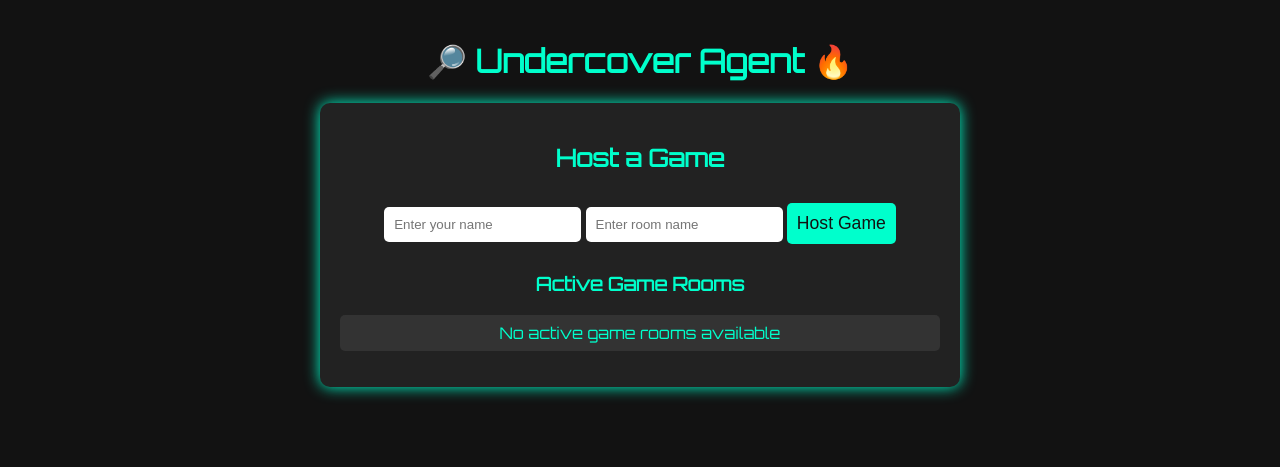
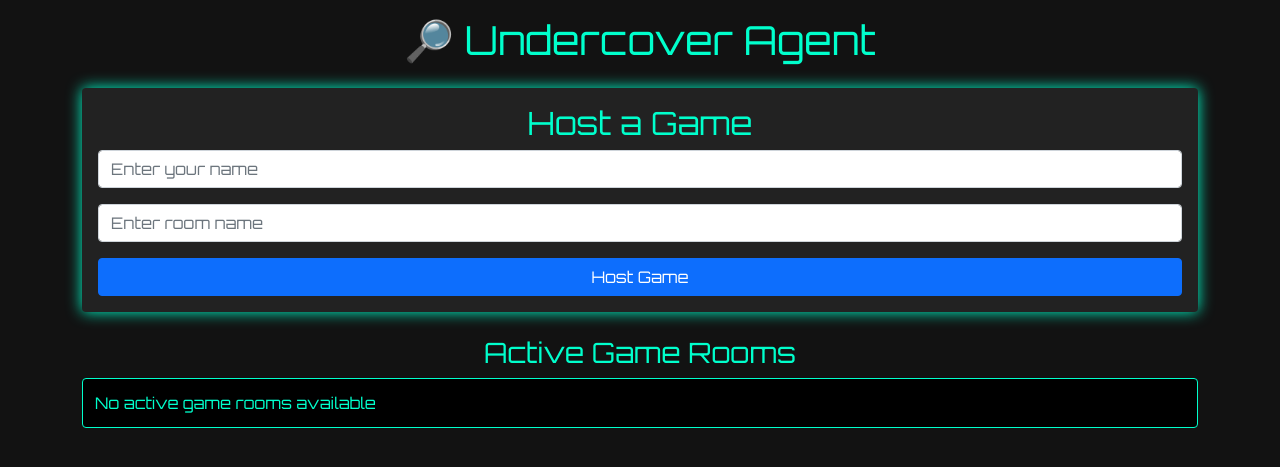
Before and after one commit to stane000/UndercoverAgent, a Flask app: page / in a window 1280 px wide. Shown: the top 467 px of the page. Run offline with Flask 3, Linux system fonts and the light colour scheme; some libraries are stand-ins or nearby versions.

Commit message:
UndercoverAgent 2.1

```diff
--- a/app.py
+++ b/app.py
@@ -31,8 +31,6 @@ def home():
     # For players not in a room, pass the list of active game rooms
     return render_template("index.html", rooms=game_rooms)
 
-
-# Route to host a new game room (GET presents a form; POST creates the room).
 @app.route('/host', methods=['GET', 'POST'])
 def host():
     if request.method == 'POST':
@@ -47,23 +45,28 @@ def host():
                     'location': None,
                     'locations': default_locations.copy(),
                     'roles': {},
-                    'round_started': False  # Indicates whether a round is currently in progress.
+                    'round_started': False
                 }
-            # Save room and player info in session
             session['room'] = room_name
             session['player_name'] = host_name
+            # Broadcast the updated room list to everyone.
+            socketio.emit('update_rooms', game_rooms)
             return redirect(url_for('home'))
     return render_template("host.html")
 
 @app.route('/delete_room', methods=['POST'])
 def delete_room():
     room = session.get('room')
-    # Verify the room exists and the current user is the host.
     if room and room in game_rooms:
         if session.get('player_name') == game_rooms[room]['host']:
-            # Delete the room and clear the room from the session.
+            # Notify all players in the room that it has been deleted.
+            socketio.emit('room_deleted', {'message': 'The room has been deleted by the host.'}, room=room)
+            # Remove the room from the game_rooms dictionary.
             del game_rooms[room]
+            # Clear session data for room membership.
             session.pop('room', None)
+            socketio.emit('update_rooms', game_rooms)
+            # (For the host, redirect immediately.)
             return redirect(url_for('home'))
         else:
             return "Unauthorized", 403
@@ -87,6 +90,24 @@ def join_room_route():
             session['player_name'] = player_name
             return redirect(url_for('home'))
     return render_template("join.html")
+
+@app.route('/leave_room', methods=['POST'])
+def leave_room():
+    room = session.get('room')
+    player = session.get('player_name')
+    if room and room in game_rooms:
+        if player in game_rooms[room]['players']:
+            game_rooms[room]['players'].remove(player)
+        if not game_rooms[room]['players']:
+            del game_rooms[room]
+        else:
+            socketio.emit('update_players', game_rooms[room]['players'], room=room)
+        # Broadcast updated room list—since a player left, it might change available rooms.
+        socketio.emit('update_rooms', game_rooms)
+    session.pop('room', None)
+    session.pop('player_name', None)
+    session.pop('waiting', None)
+    return redirect(url_for('home'))
 
 
 # SocketIO event: when a client connects, add them to their room.
--- a/templates/index.html
+++ b/templates/index.html
@@ -3,86 +3,124 @@
 <head>
   <meta charset="UTF-8">
   <title>Undercover Agent</title>
+  <meta name="viewport" content="width=device-width, initial-scale=1">
+  <!-- Bootstrap CSS -->
+  <link href="https://cdn.jsdelivr.net/npm/bootstrap@5.0.0/dist/css/bootstrap.min.css" rel="stylesheet">
   <link href="https://fonts.googleapis.com/css2?family=Orbitron&display=swap" rel="stylesheet">
   <style>
-    /* Example CSS styling */
     body {
       font-family: 'Orbitron', sans-serif;
       background-color: #121212;
       color: #00ffcc;
-      text-align: center;
-      margin: 0;
-      padding: 20px;
     }
-    .container {
-      max-width: 600px;
-      margin: auto;
-      background: #222;
-      padding: 20px;
-      border-radius: 10px;
+    h1, h2, h3 {
+      color: #00ffcc;
+    }
+    .card {
+      background-color: #222;
+      border: none;
       box-shadow: 0 0 15px #00ffcc;
     }
-    input, button {
-      padding: 10px;
-      margin: 10px 0;
-      border-radius: 5px;
-      border: none;
+    .btn-custom {
+      border-radius: 0.25rem;
     }
-    button {
-      background: #00ffcc;
-      color: #121212;
-      cursor: pointer;
-      font-size: 1.1em;
+    /* Active Rooms list items: green text with a green border, black inside */
+    #activeRooms li {
+      color: #00ffcc;
+      border: 1px solid #00ffcc;
+      background-color: #000;
+      padding: 0.75rem;
+      margin-bottom: 0.5rem;
     }
-    button:hover {
-      background: #00cc99;
+    /* Style for the join button within list items */
+    #activeRooms li a {
+      color: #00ffcc;
+      border-color: #00ffcc;
     }
-    ul {
-      list-style: none;
-      padding: 0;
-    }
-    li {
-      background: #333;
-      padding: 8px;
-      margin: 5px 0;
-      border-radius: 5px;
-    }
-    a {
-      text-decoration: none;
+    #activeRooms li a:hover {
+      color: #ffffff;
     }
   </style>
 </head>
 <body>
-  <h1>🔎 Undercover Agent 🔥</h1>
-  <div class="container">
-    <h2>Host a Game</h2>
-    <form action="/host" method="post">
-      <input type="text" name="host" placeholder="Enter your name" required>
-      <input type="text" name="room" placeholder="Enter room name" required>
-      <button type="submit">Host Game</button>
-    </form>
-
-    <!-- <h2>Join an Existing Game</h2>
-    <form action="/join_room" method="post">
-      <input type="text" name="player" placeholder="Enter your name" required>
-      <input type="text" name="room" placeholder="Enter room name" required>
-      <button type="submit">Join Game</button>
-    </form>
-     -->
-    <h3>Active Game Rooms</h3>
-    <ul>
+  <div class="container py-3">
+    <h1 class="text-center mb-4">🔎 Undercover Agent</h1>
+    <!-- Host Game Card -->
+    <div class="row g-3">
+      <div class="col-12">
+        <div class="card text-center">
+          <div class="card-body">
+            <h2 class="card-title">Host a Game</h2>
+            <form action="/host" method="post">
+              <div class="mb-3">
+                <input type="text" name="host" class="form-control" placeholder="Enter your name" required>
+              </div>
+              <div class="mb-3">
+                <input type="text" name="room" class="form-control" placeholder="Enter room name" required>
+              </div>
+              <button type="submit" class="btn btn-primary btn-custom w-100">Host Game</button>
+            </form>
+          </div>
+        </div>
+      </div>
+    </div>
+    <!-- Active Game Rooms List -->
+    <h3 class="text-center mt-4">Active Game Rooms</h3>
+    <ul class="list-group" id="activeRooms">
       {% for room_name, room_data in rooms.items() %}
-      <li>
-        Room: <strong>{{ room_name }}</strong> – Host: {{ room_data['host'] }} – Players: {{ room_data['players']|length }}
-        <!-- Add a Join button next to the room entry -->
-        <a href="/join_room?room={{ room_name }}">
-          <button type="button" style="margin-left:10px;">Join</button>
-        </a>
+      <li class="list-group-item d-flex justify-content-between align-items-center">
+        <div>
+          Room: <strong>{{ room_name }}</strong> – Host: {{ room_data['host'] }} – Players: {{ room_data['players']|length }}
+        </div>
+        <a href="/join_room?room={{ room_name }}" class="btn btn-outline-info btn-sm">Join</a>
       </li>
       {% else %}
-      <li>No active game rooms available</li>
+      <li class="list-group-item">No active game rooms available</li>
       {% endfor %}
     </ul>
   </div>
+
+  <!-- Socket.IO -->
+  <script src="https://cdn.socket.io/4.0.0/socket.io.min.js"></script>
+  <script>
+    const socket = io();
+
+    // Function to rebuild the active room list using the rooms object received from the server.
+    function updateRoomList(rooms) {
+      const activeRoomsList = document.getElementById('activeRooms');
+      activeRoomsList.innerHTML = ""; // Clear the current list
+
+      const roomKeys = Object.keys(rooms);
+      if (roomKeys.length > 0) {
+        roomKeys.forEach(roomName => {
+          const roomData = rooms[roomName];
+          const li = document.createElement('li');
+          li.className = 'list-group-item d-flex justify-content-between align-items-center';
+          li.innerHTML = `Room: <strong>${roomName}</strong> – Host: ${roomData.host} – Players: ${roomData.players.length}`;
+
+          // Create join link (GET link will redirect to your join page)
+          const joinLink = document.createElement('a');
+          joinLink.href = `/join_room?room=${roomName}`;
+          joinLink.className = 'btn btn-outline-info btn-sm';
+          joinLink.textContent = 'Join';
+          li.appendChild(joinLink);
+
+          activeRoomsList.appendChild(li);
+        });
+      } else {
+        const li = document.createElement('li');
+        li.className = 'list-group-item';
+        li.textContent = "No active game rooms available";
+        activeRoomsList.appendChild(li);
+      }
+    }
+
+    // Listen for room updates from the server.
+    socket.on('update_rooms', (rooms) => {
+      updateRoomList(rooms);
+    });
+  </script>
+  <!-- Bootstrap JS bundle -->
+  <script src="https://cdn.jsdelivr.net/npm/bootstrap@5.0.0/dist/js/bootstrap.bundle.min.js"></script>
 </body>
 </html>
```
Also changed, not shown: templates/join.html (+12 -12 lines), templates/room.html (+14 -1 lines).
